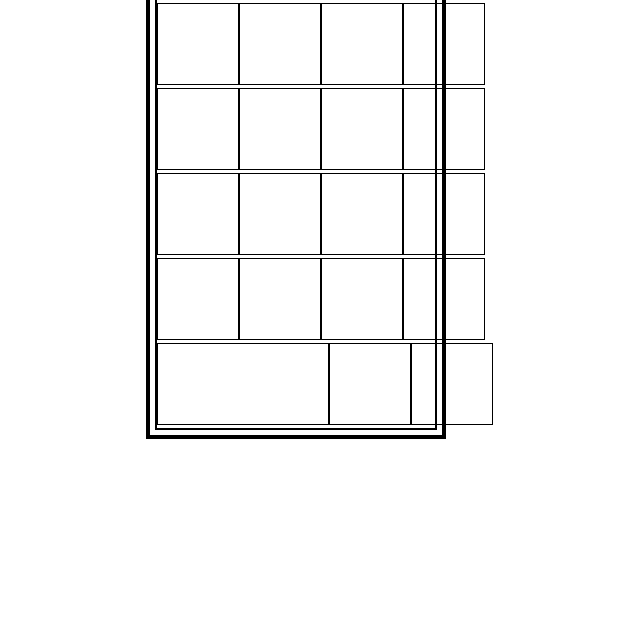
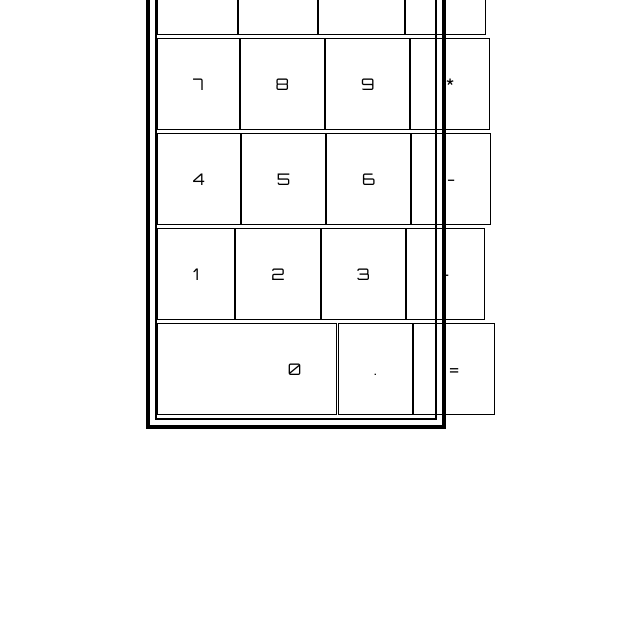
Before and after one commit to MDIMACat/calculator, a website: page index.html in a window 1280 px wide. Shown: the part 162-800 px from the top of the page, without its empty margins (344-984 px from the left). Drawn offline with Linux system fonts and the light colour scheme; a web font is replaced by a local one.

Commit message:
updated styling again, need to work on button positions

```diff
--- a/index.html
+++ b/index.html
@@ -20,33 +20,33 @@
       </div>
       <div class="keypad">
         <div class="rows">
-          <div class="clear row-style"></div>
-          <div class="negative-positive row-style"></div>
-          <div class="percentage row-style"></div>
-          <div class="divide row-style"></div>
+          <div class="clear row-style">A/C</div>
+          <div class="negative-positive row-style">+/-</div>
+          <div class="percentage row-style">%</div>
+          <div class="divide row-style">/</div>
         </div>
         <div class="rows">
-          <div class="seven row-style"></div>
-          <div class="eight row-style"></div>
-          <div class="nine row-style"></div>
-          <div class="multiply row-style"></div>
+          <div class="seven row-style">7</div>
+          <div class="eight row-style">8</div>
+          <div class="nine row-style">9</div>
+          <div class="multiply row-style">*</div>
         </div>
         <div class="rows">
-          <div class="four row-style"></div>
-          <div class="five row-style"></div>
-          <div class="six row-style"></div>
-          <div class="minus row-style"></div>
+          <div class="four row-style">4</div>
+          <div class="five row-style">5</div>
+          <div class="six row-style">6</div>
+          <div class="minus row-style">-</div>
         </div>
         <div class="rows">
-            <div class="one row-style"></div>
-            <div class="two row-style"></div>
-            <div class="three row-style"></div>
-            <div class="plus row-style"></div>
+            <div class="one row-style">1</div>
+            <div class="two row-style">2</div>
+            <div class="three row-style">3</div>
+            <div class="plus row-style">+</div>
         </div>
         <div class="rows">
-            <div class="zero row-style"></div>
-            <div class="dot row-style"></div>
-            <div class="equal row-style"></div>
+            <div class="zero row-style">0</div>
+            <div class="dot row-style">.</div>
+            <div class="equal row-style">=</div>
         </div>
       </div>
     </div>
--- a/src/stylesheet/index.css
+++ b/src/stylesheet/index.css
@@ -14,7 +14,7 @@ body {
     margin-left: 490px;
     margin-right: 490px;
     position: relative;
-    top: 80px;
+    top: 20px;
     padding: 5px;
 }
 
@@ -42,8 +42,16 @@ body {
 
  .row-style {
     border: 0.5px solid;
-    padding: 40px;
+    padding: 35px;
     margin-bottom: 3px;
+ }
+
+ .clear {
+    padding: 22.2px;
+ }
+
+ .negative-positive {
+    padding: 27px;
  }
 
  .zero {
```
